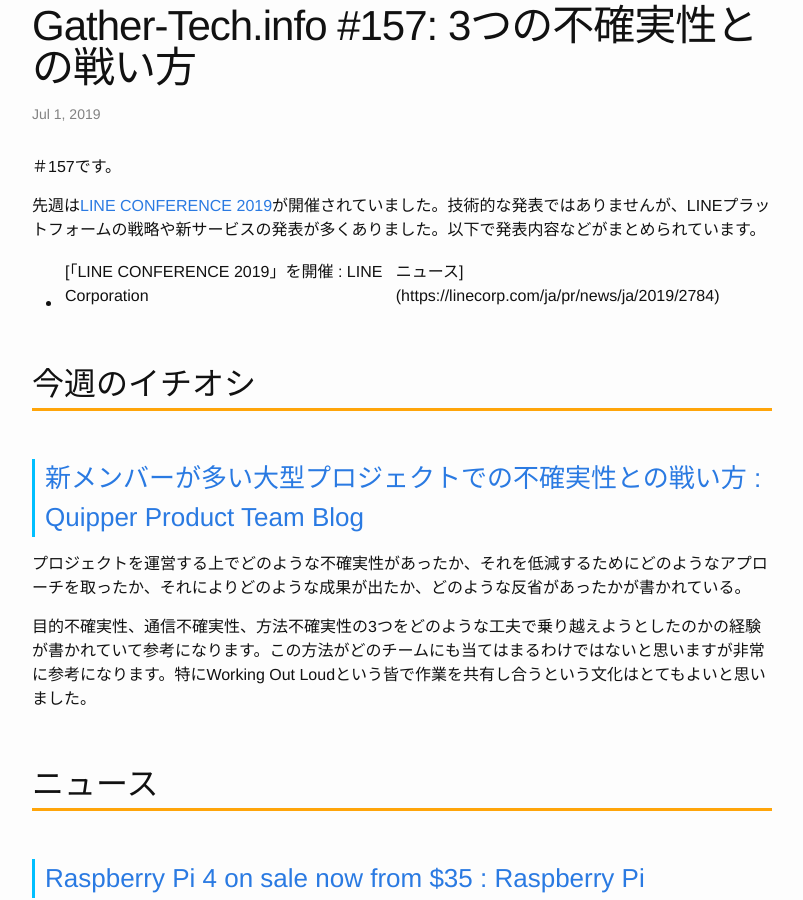
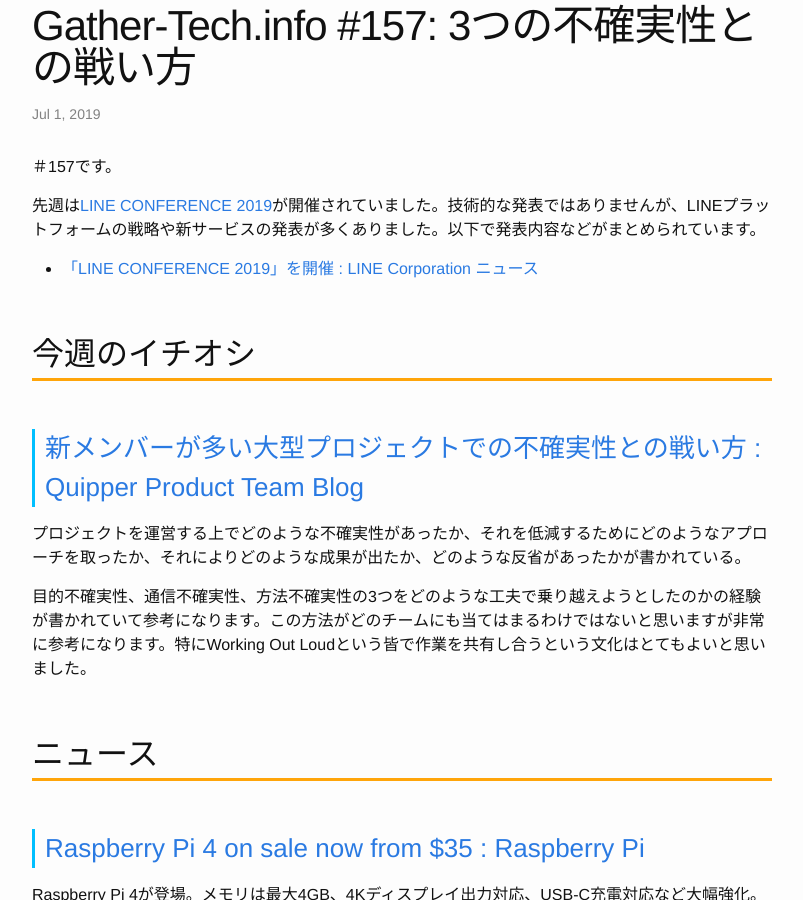
Before and after one commit to Gather-Tech/Gather-Tech.github.io, a Jekyll site: the page built from _posts/2019/2019-07-01-Gather157.md, in a window 1280 px wide and 900 px high, scrolled down 396 px. Shown: the whole window, without its empty margins (238-1041 px from the left). Built offline with Jekyll 4.4.1, drawn with Linux system fonts in a browser that asks for light colours; comment, search, counter and statistics services are not loaded.

Commit message:
fix typo

```diff
--- a/_posts/2019/2019-07-01-Gather157.md
+++ b/_posts/2019/2019-07-01-Gather157.md
@@ -10,7 +10,7 @@
 
 先週は[LINE CONFERENCE 2019](https://conference.linecorp.com/2019/)が開催されていました。技術的な発表ではありませんが、LINEプラットフォームの戦略や新サービスの発表が多くありました。以下で発表内容などがまとめられています。
 
-- [「LINE CONFERENCE 2019」を開催 : LINE Corporation | ニュース](https://linecorp.com/ja/pr/news/ja/2019/2784)
+- [「LINE CONFERENCE 2019」を開催 : LINE Corporation ニュース](https://linecorp.com/ja/pr/news/ja/2019/2784)
 
 ## 今週のイチオシ
 
```
